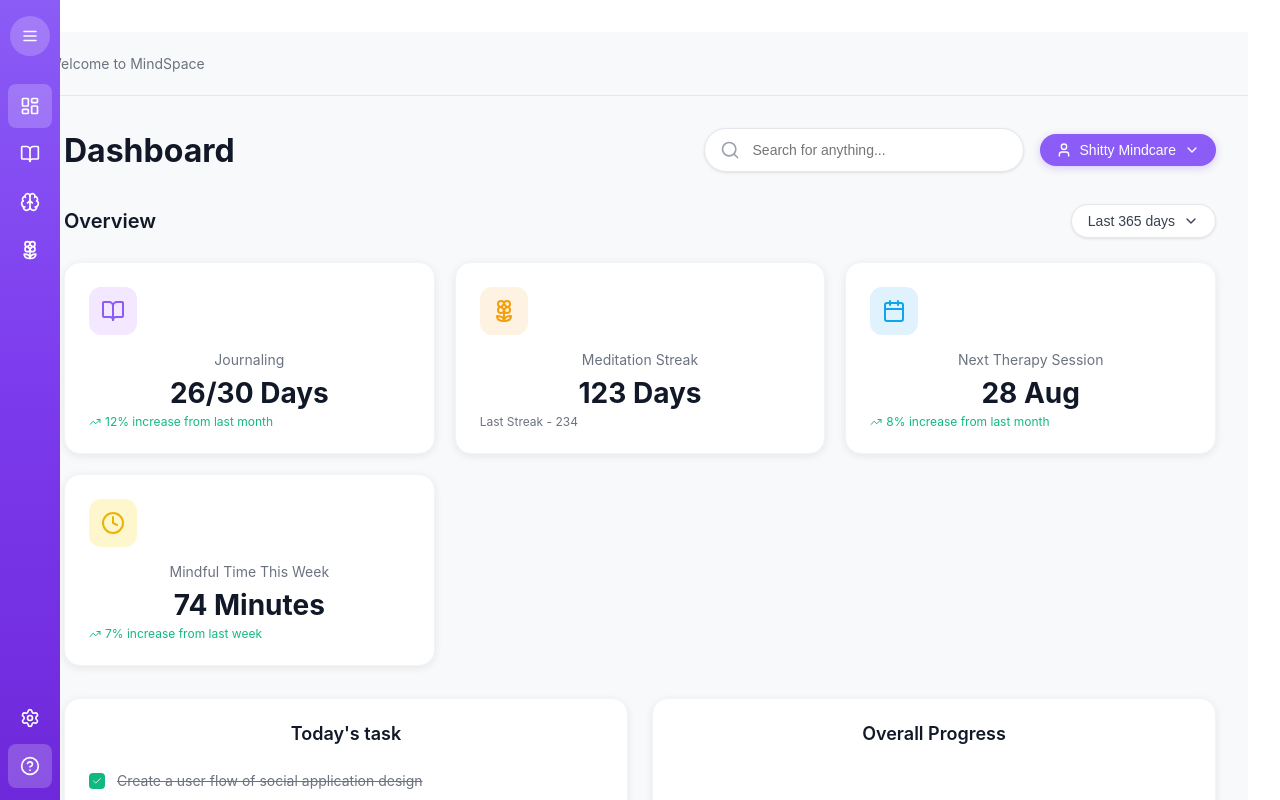
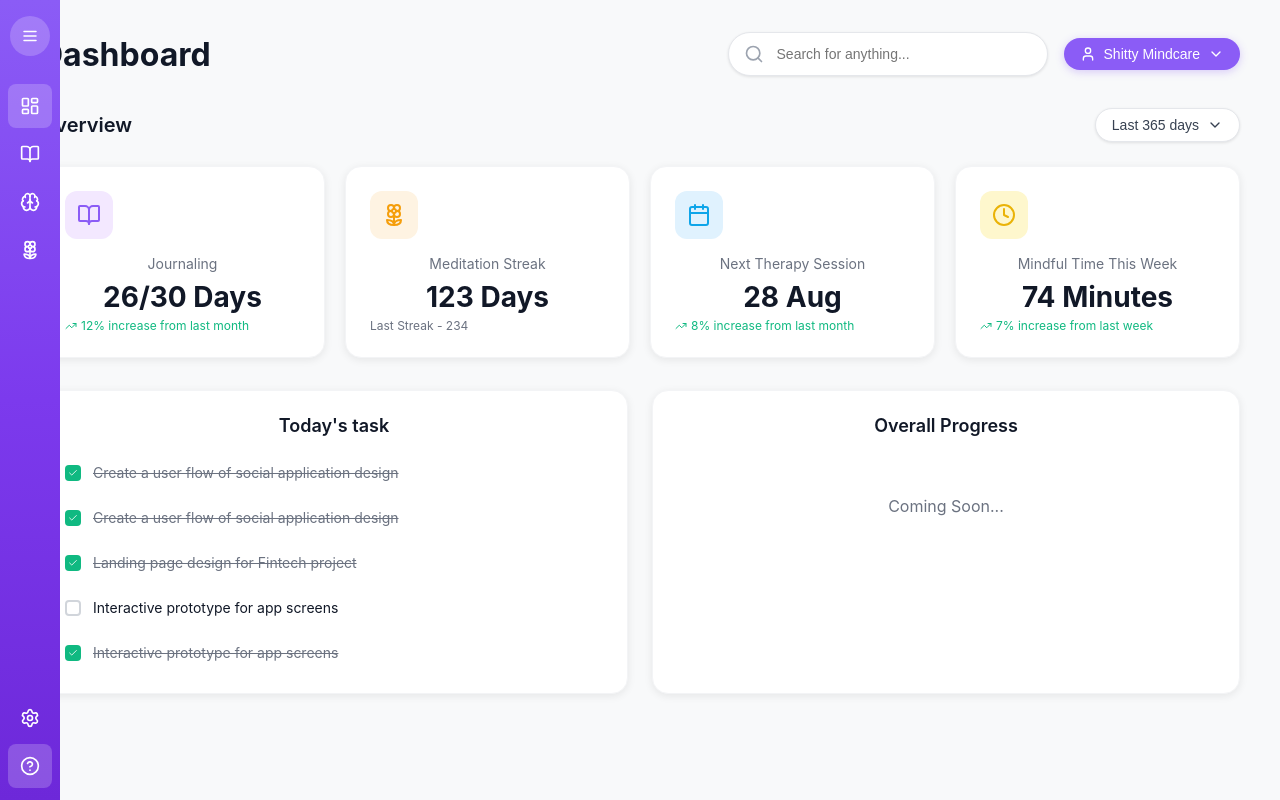
Before and after one commit to bhushananokar/frontendtest, a React (Vite) app: page / in a window 1280 px wide. Shown: the top 800 px of the page. Built offline with nearby package versions, Linux system fonts and the light colour scheme.

Commit message:
Layout Organization

```diff
--- a/src/components/Layout.tsx
+++ b/src/components/Layout.tsx
@@ -1,6 +1,6 @@
 import React from 'react';
 import { Sidebar } from './Sidebar';
-import { mainStyle, headerStyle, backdropStyle } from '../lib/styles';
+import { mainStyle, backdropStyle } from '../lib/styles';
 
 interface LayoutProps {
   children: React.ReactNode;
@@ -18,7 +18,17 @@ export const Layout: React.FC<LayoutProps> = ({
   onPageChange
 }) => {
   return (
-    <div style={{ display: 'flex', minHeight: '100vh', position: 'relative' }}>
+    <div style={{
+      display: 'flex',
+      minHeight: '100vh',
+      position: 'fixed',
+      top: 0,
+      left: 0,
+      right: 0,
+      bottom: 0,
+      margin: 0,
+      padding: 0
+    }}>
       {/* Backdrop - shown when sidebar is open to create overlay effect */}
       {sidebarOpen && (
         <div
@@ -35,12 +45,6 @@ export const Layout: React.FC<LayoutProps> = ({
       />
 
       <div style={mainStyle}>
-        <header style={headerStyle}>
-          <span style={{ fontSize: '14px', color: '#6b7280' }}>
-            Welcome to MindSpace
-          </span>
-        </header>
-
         {children}
       </div>
     </div>
--- a/src/index.css
+++ b/src/index.css
@@ -15,11 +15,13 @@ body {
     sans-serif;
   -webkit-font-smoothing: antialiased;
   -moz-osx-font-smoothing: grayscale;
+  overflow: hidden;
 }
 
 #root {
   width: 100%;
   height: 100vh;
+  overflow: hidden;
 }
 
 :root {
--- a/src/lib/styles.ts
+++ b/src/lib/styles.ts
@@ -1,10 +1,13 @@
 import { CSSProperties } from 'react';
 
 export const mainStyle: CSSProperties = {
-  minHeight: '100vh',
+  height: '100vh',
   backgroundColor: '#f8f9fa',
   width: '100vw',
-  position: 'relative' as const
+  position: 'relative' as const,
+  margin: 0,
+  padding: 0,
+  overflowY: 'auto'
 };
 
 export const backdropStyle: CSSProperties = {
--- a/src/pages/Journaling.tsx
+++ b/src/pages/Journaling.tsx
@@ -219,7 +219,7 @@ export const Journaling = () => {
         display: 'flex',
         justifyContent: 'space-between',
         alignItems: 'center',
-        padding: '24px 32px',
+        padding: '24px 32px 24px 100px',
         backgroundColor: 'white',
         borderBottom: '1px solid #e5e7eb'
       }}>
@@ -333,7 +333,7 @@ export const Journaling = () => {
       </div>
 
       {/* Calendar Grid */}
-      <div style={{ padding: '32px' }}>
+      <div style={{ padding: '32px 32px 32px 100px' }}>
         <div style={{
           backgroundColor: 'white',
           borderRadius: '16px',
@@ -387,7 +387,7 @@ export const Journaling = () => {
             zIndex: 10000,
             backgroundColor: 'rgba(0, 0, 0, 0.5)',
             display: 'flex',
-            alignItems: 'flex-end',
+            alignItems: 'center',
             justifyContent: 'center'
           }}
           onClick={(e) => {
@@ -402,11 +402,14 @@ export const Journaling = () => {
               maxWidth: '800px',
               maxHeight: '85vh',
               backgroundColor: 'white',
-              borderRadius: '16px 16px 0 0',
-              boxShadow: '0 -4px 20px rgba(0, 0, 0, 0.15)',
+              borderRadius: '16px',
+              boxShadow: '0 10px 25px rgba(0, 0, 0, 0.15)',
               display: 'flex',
               flexDirection: 'column',
-              animation: 'slideUp 0.3s ease-out'
+              margin: '20px',
+              transform: 'scale(1)',
+              opacity: 1,
+              transition: 'all 0.3s ease-out'
             }}
             onClick={(e) => e.stopPropagation()}
           >
--- a/src/pages/Therapy.tsx
+++ b/src/pages/Therapy.tsx
@@ -116,7 +116,7 @@ export const Therapy = () => {
       height: '100vh',
       width: '100%',
       overflow: 'hidden',
-      backgroundColor: '#1a1a1a'
+      backgroundColor: '#ffffff'
     }}>
       {/* Animated Background Bars */}
       <GradientBars
@@ -134,7 +134,7 @@ export const Therapy = () => {
         textAlign: 'center',
         maxWidth: '600px',
         padding: '40px',
-        color: 'white',
+        color: '#374151',
         width: '90%'
       }}>
         {/* Main Text Display */}
@@ -143,15 +143,17 @@ export const Therapy = () => {
           fontWeight: '300',
           lineHeight: '1.6',
           marginBottom: '40px',
-          textShadow: '0 2px 8px rgba(0, 0, 0, 0.7)',
+          textShadow: '0 2px 4px rgba(0, 0, 0, 0.1)',
           minHeight: '120px',
           display: 'flex',
           alignItems: 'center',
           justifyContent: 'center',
-          backgroundColor: 'rgba(0, 0, 0, 0.3)',
+          backgroundColor: 'rgba(255, 255, 255, 0.9)',
           borderRadius: '16px',
           padding: '30px',
-          backdropFilter: 'blur(10px)'
+          backdropFilter: 'blur(10px)',
+          border: '1px solid rgba(255, 255, 255, 0.2)',
+          boxShadow: '0 8px 32px rgba(0, 0, 0, 0.1)'
         }}>
           {currentText}
         </div>
@@ -189,9 +191,9 @@ export const Therapy = () => {
               width: '80px',
               height: '80px',
               borderRadius: '50%',
-              backgroundColor: isListening ? '#ef4444' : 'rgba(255, 255, 255, 0.15)',
-              border: '3px solid rgba(255, 255, 255, 0.4)',
-              color: 'white',
+              backgroundColor: isListening ? '#ef4444' : 'rgba(139, 92, 246, 0.15)',
+              border: '3px solid rgba(139, 92, 246, 0.4)',
+              color: isListening ? 'white' : '#8B5CF6',
               cursor: isSpeaking ? 'not-allowed' : 'pointer',
               display: 'flex',
               alignItems: 'center',
@@ -199,7 +201,7 @@ export const Therapy = () => {
               opacity: isSpeaking ? 0.5 : 1,
               transition: 'all 0.3s ease',
               backdropFilter: 'blur(10px)',
-              boxShadow: '0 8px 32px rgba(0, 0, 0, 0.3)',
+              boxShadow: '0 8px 32px rgba(139, 92, 246, 0.2)',
               fontSize: '24px'
             }}
           >
@@ -213,16 +215,16 @@ export const Therapy = () => {
               width: '80px',
               height: '80px',
               borderRadius: '50%',
-              backgroundColor: speechEnabled ? 'rgba(255, 255, 255, 0.15)' : 'rgba(255, 255, 255, 0.05)',
-              border: '3px solid rgba(255, 255, 255, 0.4)',
-              color: 'white',
+              backgroundColor: speechEnabled ? 'rgba(139, 92, 246, 0.15)' : 'rgba(139, 92, 246, 0.05)',
+              border: '3px solid rgba(139, 92, 246, 0.4)',
+              color: '#8B5CF6',
               cursor: 'pointer',
               display: 'flex',
               alignItems: 'center',
               justifyContent: 'center',
               transition: 'all 0.3s ease',
               backdropFilter: 'blur(10px)',
-              boxShadow: '0 8px 32px rgba(0, 0, 0, 0.3)',
+              boxShadow: '0 8px 32px rgba(139, 92, 246, 0.2)',
               opacity: speechEnabled ? 1 : 0.6
             }}
           >
@@ -234,11 +236,13 @@ export const Therapy = () => {
         <div style={{
           fontSize: '16px',
           opacity: 0.8,
-          textShadow: '0 2px 4px rgba(0, 0, 0, 0.7)',
-          backgroundColor: 'rgba(0, 0, 0, 0.2)',
+          textShadow: '0 2px 4px rgba(0, 0, 0, 0.1)',
+          backgroundColor: 'rgba(255, 255, 255, 0.9)',
           borderRadius: '20px',
           padding: '15px 25px',
-          display: 'inline-block'
+          display: 'inline-block',
+          border: '1px solid rgba(139, 92, 246, 0.2)',
+          boxShadow: '0 4px 16px rgba(139, 92, 246, 0.1)'
         }}>
           Click the microphone to start speaking with Mindy
         </div>
```
